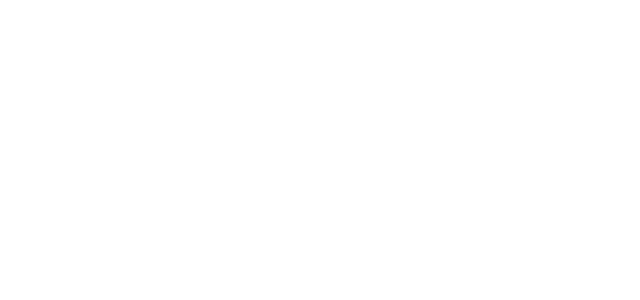
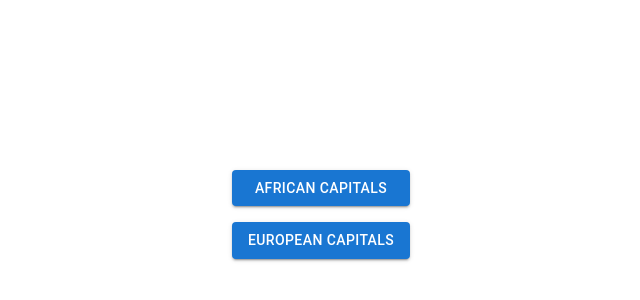
Before and after one commit to joevandevusse/jeopardy_react, a React (Create React App) app: page /category-picker in a window 1280 px wide. Before the commit this address had no page. Shown: the part 232-532 px from the top of the page, without its empty margins (319-959 px from the left). Built offline with nearby package versions, Linux system fonts and the light colour scheme.

Commit message:
Able to choose category

```diff
--- a/src/App.js
+++ b/src/App.js
@@ -3,6 +3,7 @@
 import { BrowserRouter as Router, Routes, Route } from 'react-router-dom';
 import RandomClue from './containers/RandomClue';
 import FirebaseClue from './containers/FirebaseClue';
+import CategoryPicker from './containers/CategoryPicker';
 
 
 function App() {
@@ -12,6 +13,7 @@
         <Route path="/" element={<HomePage />} />
         <Route path="/random-clue" element={<RandomClue />} />
         <Route path="/firebase-clue" element={<FirebaseClue />} />
+        <Route path="/category-picker" element={<CategoryPicker />} />
       </Routes>
     </Router>
   );
--- /dev/null
+++ b/src/containers/CategoryPicker.js
@@ -0,0 +1,53 @@
+import Button from '@mui/material/Button';
+import Typography from '@material-ui/core/Typography';
+import { Link } from 'react-router-dom'; // Import the Link component
+import { homeStyles } from '../styles/homeStyles';
+import { theme } from '../styles/darkTheme';
+import { ThemeProvider } from '@material-ui/core/styles';
+
+export default function CategoryPicker() {
+  const classes = homeStyles();
+  return (
+    <ThemeProvider theme={theme}>
+      <div className={classes.centerContainer}>
+        <Typography className={classes.title} variant="h2">
+          Categories
+        </Typography>
+        <span>
+          <Typography className={classes.title} variant="h5">
+            Capitals
+          </Typography>
+          <div className={classes.buttonContainer}>
+            <Button
+              className={classes.button}
+              variant="contained"
+              component={Link}
+              to="/firebase-clue"
+              state='african_capitals'
+            >
+              African Capitals
+            </Button>
+            <Button
+              className={classes.button}
+              variant="contained"
+              component={Link}
+              to="/firebase-clue"
+              state='european_capitals'
+            >
+              European Capitals
+            </Button>
+          </div>
+        </span>
+      </div>
+      <style>
+        {`
+          @media (prefers-color-scheme: dark) {
+            body, html {
+              background-color: #000000;
+            }
+          }
+        `}
+      </style>
+    </ThemeProvider>
+  )
+}
--- a/src/containers/FirebaseClue.js
+++ b/src/containers/FirebaseClue.js
@@ -4,7 +4,8 @@
 // Also update the import for the specific Firebase service you need
 import 'firebase/compat/database';
 import Typography from '@material-ui/core/Typography';
-import firebaseConfig from '../config/firebaseConfig'; // Adjust the path to match your file structure
+// Adjust the path to match your file structure
+import firebaseConfig from '../config/firebaseConfig';
 import CircularProgress from '@material-ui/core/CircularProgress';
 import TextField from '@material-ui/core/TextField';
 import Button from '@material-ui/core/Button';
@@ -18,6 +19,7 @@
 import compareAnswers from '../utils/compareUtils';
 import Switch from '@mui/material/Switch';
 import FormControlLabel from '@mui/material/FormControlLabel';
+import { useLocation } from 'react-router-dom';
 
 const FirebaseClue = () => {
   // console.count('useEffect calls');
@@ -36,9 +38,12 @@
   if (!firebase.apps.length) {
     firebase.initializeApp(firebaseConfig);
   }
+  const location = useLocation();
+  const category = location.state;
 
   // Fetch data from Firebase database on component mount
   useEffect(() => {
+    console.log(category);
     setLoading(true);
     const database = firebase.database();
     const dataRef = database.ref('/');
@@ -46,10 +51,12 @@
     dataRef.once('value')
       .then((snapshot) => {
         const fetchedData = snapshot.val();
-        const shuffledArray = fetchedData.sort((a, b) => 0.5 - Math.random());
+        const fetchedCategoryData = fetchedData[category];
+        console.log(fetchedCategoryData);
+        const shuffledArray = fetchedCategoryData.sort((a, b) => 0.5 - Math.random());
         setCurClue(shuffledArray[0]);
         setClueQueue(shuffledArray);
-        console.log(shuffledArray);
+        //console.log(shuffledArray);
       })
       .catch((error) => {
         console.error('Error fetching data from Firebase:', error);
@@ -57,7 +64,7 @@
       .finally(() => {
         setLoading(false)
       });
-  }, []);
+  }, [category]);
 
   const handleKeyPress = (event) => {
     if (event.key === 'Enter') {
@@ -149,7 +156,7 @@
                   </Typography>
                 </div>
                 <Typography className={`${classes.categoryText} ${classes.whiteText}`} variant="h5">
-                  African Capitals
+                  {transformCategory(category)}
                 </Typography>
                 <Typography className={classes.whiteText} variant="body1">
                   {curClue?.question}
@@ -221,6 +228,7 @@
 export default FirebaseClue;
 
 function Loading() {
+  const classes = useStyles();
   return (
   <div className={classes.centerContainer}>
       <Typography className={`${classes.categoryText} ${classes.whiteText}`} variant="h5">
@@ -231,6 +239,7 @@
 }
 
 function GameOver(props) {
+  const classes = useStyles();
   return (
     <div className={classes.centerContainer}>
       <Typography className={`${classes.categoryText} ${classes.whiteText}`} variant="h5">
@@ -242,3 +251,13 @@
     </div>
   );
 }
+
+function transformCategory(underscoredCategory) {
+  const categoryTokens = underscoredCategory.split('_');
+  const upperCaseTokens = categoryTokens.map(word => {
+    const capitalizedFirst = word.charAt(0).toUpperCase();
+    const rest = word.slice(1).toLowerCase();
+    return capitalizedFirst + rest;
+  })
+  return upperCaseTokens.join(" ")
+}
--- a/src/containers/HomePage.js
+++ b/src/containers/HomePage.js
@@ -23,6 +23,14 @@
           >
             Study
           </Button>
+          <Button
+            className={classes.button}
+            variant="contained"
+            component={Link}
+            to="/category-picker"
+          >
+            Category Test
+          </Button>
           <Button className={classes.button} variant="contained">Play</Button>
           <Button
             className={classes.button}
```
Also changed, not shown: src/config/firebaseConfigTest.js (added, +12 -0 lines).
